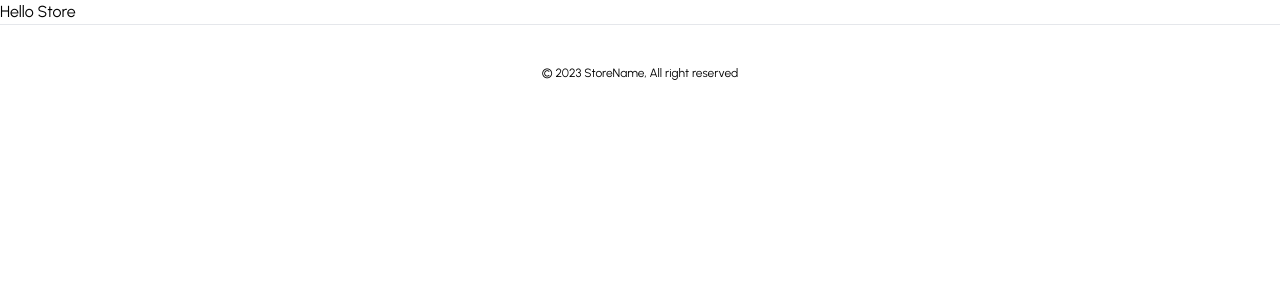
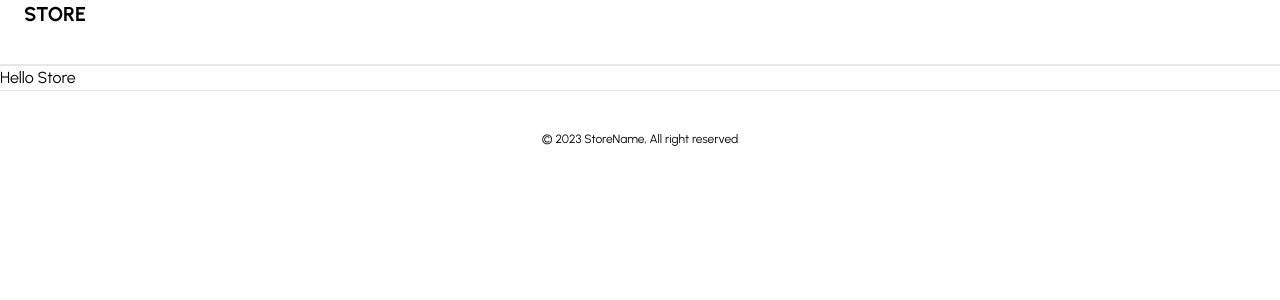
Before and after one commit to GarethCott/ecommerce-store, a Next.js app: page / in a window 1280 px wide. Shown: the top 300 px of the page. Built offline with nearby package versions, Linux system fonts and the light colour scheme.

Commit message:
Added navbar and types

```diff
--- a/app/layout.tsx
+++ b/app/layout.tsx
@@ -1,6 +1,7 @@
 import Footer from '@/components/Footer'
 import './globals.css'
 import { Urbanist } from 'next/font/google'
+import NavBar from '@/components/NavBar'
 
 const font = Urbanist({ subsets: ['latin'] })
 
@@ -17,6 +18,7 @@ export default function RootLayout({
   return (
     <html lang="en">
       <body className={font.className}>
+        <NavBar/>
         {children}
         <Footer/>
       </body>
--- /dev/null
+++ b/components/MainNav.tsx
@@ -0,0 +1,38 @@
+"use client"
+
+import { FC } from 'react'
+import {usePathname} from 'next/navigation'
+import Link from 'next/link'
+import { cn } from '@/lib/utils'
+import { Category } from '@/types'
+
+interface MainNavProps {
+data: Category[]
+}
+
+const MainNav: FC<MainNavProps> = ({
+    data
+}) => {
+
+    const pathname = usePathname();
+    const routes = data.map((route)=> ({
+       href: `/category/${route.id}` ,
+       label: route.name,
+       active: pathname === `/category/${route.id}`
+    }))
+
+
+    return (
+        <nav className='mx-6 flex items-center space-x-4 lg:space-x-6'>
+            {routes.map((route)=> (
+                <Link key={route.href} href={route.href} className={cn(
+                    "text-sm font-medium transition-colors hover:text-black", route.active ? "text-black" : "text-neutral-500"
+                )}>
+                    {route.label}
+                </Link>
+            ))}
+        </nav>
+    )
+}
+
+export default MainNav
--- /dev/null
+++ b/components/NavBar.tsx
@@ -0,0 +1,19 @@
+import Container from "@/components/ui/Container"
+import Link from "next/link"
+import MainNav from "@/components/MainNav"
+
+const NavBar = () => {
+  return (
+    <div className="border-b">
+        <Container>
+            <div className="relative px-4 sm:px-6 lg:px-6 h-16 items-center">
+                <Link href="/" className="ml-4 flex lg:ml-0 gap-x-2">
+                    <p className="font-bold text-xl">STORE</p>
+                </Link>
+                <MainNav data={[]}/>
+            </div>
+        </Container>
+    </div>
+  )
+}
+export default NavBar
--- /dev/null
+++ b/components/ui/Container.tsx
@@ -0,0 +1,17 @@
+import { FC } from 'react'
+
+interface ContainerProps {
+  children: React.ReactNode;
+}
+
+const Container: FC<ContainerProps> = ({
+    children
+}) => {
+  return (
+    <div className='border-b'>
+        {children}
+    </div>
+    )
+}
+
+export default Container
--- /dev/null
+++ b/lib/utils.ts
@@ -0,0 +1,6 @@
+import { type ClassValue, clsx } from "clsx"
+import { twMerge } from "tailwind-merge"
+
+export function cn(...inputs: ClassValue[]) {
+  return twMerge(clsx(inputs))
+}
--- a/package.json
+++ b/package.json
@@ -13,12 +13,14 @@
     "@types/react": "18.2.14",
     "@types/react-dom": "18.2.7",
     "autoprefixer": "10.4.14",
+    "clsx": "^1.2.1",
     "eslint": "8.44.0",
     "eslint-config-next": "13.4.9",
     "next": "13.4.9",
     "postcss": "8.4.25",
     "react": "18.2.0",
     "react-dom": "18.2.0",
+    "tailwind-merge": "^1.13.2",
     "tailwindcss": "3.3.2",
     "typescript": "5.1.6"
   }
--- /dev/null
+++ b/types.ts
@@ -0,0 +1,11 @@
+export interface Billboard {
+    id: string;
+    name: string;
+    imageUrl: string
+}
+
+export interface Category {
+    id: string;
+    name: string;
+    billboard: Billboard;
+}
```
Also changed, not shown: 1 other file (tests, documents, lock files or other folders).
